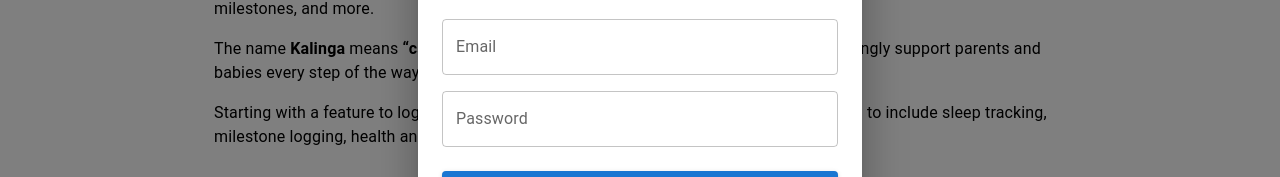
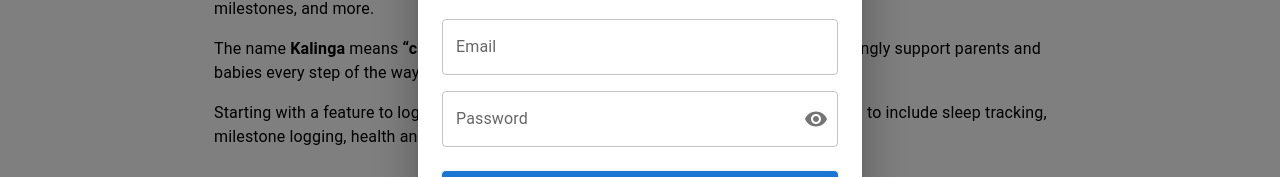
Before and after one commit to jmcaluyafuentes/kalinga-baby, a React (Vite) app in the folder frontend/: page /about in a window 1280 px wide. Both pictures are taken after a click on the button "Login". Shown: the part 303-480 px from the top of the page. Built offline with nearby package versions, Linux system fonts and the light colour scheme; no server answers; a web font is replaced by a local one.

Commit message:
feat(frontend/login): add icon to show or hide password in form field

```diff
--- a/frontend/src/components/LoginForm.tsx
+++ b/frontend/src/components/LoginForm.tsx
@@ -1,8 +1,9 @@
 import { useState } from 'react';
-import { TextField, Button, Box, Alert } from '@mui/material';
+import { useNavigate } from 'react-router-dom';
+import { TextField, Button, Box, Alert, InputAdornment, IconButton } from '@mui/material';
+import { Visibility, VisibilityOff } from "@mui/icons-material";
+import { loginSchema } from '../utils/validation';
 import axios from 'axios';
-import { useNavigate } from 'react-router-dom';
-import { loginSchema } from '../utils/validation';
 
 const apiUrl = import.meta.env.VITE_API_URL;
 
@@ -12,6 +13,7 @@
   const [form, setForm] = useState({ email: '', password: '' });
   const [error, setError] = useState('');
   const [fieldErrors, setFieldErrors] = useState<{ email?: string; password?: string }>({});
+  const [showPassword, setShowPassword] = useState(false);
   const navigate = useNavigate();
 
   const handleChange = (e: React.ChangeEvent<HTMLInputElement>) => {
@@ -69,13 +71,26 @@
       <TextField
         fullWidth
         label="Password"
-        type="password"
+        type={showPassword ? "text" : "password"}
         name="password"
         value={form.password}
         onChange={handleChange}
         error={!!fieldErrors.password}
         helperText={fieldErrors.password}
         sx={{ mt: 2 }}
+        InputProps={{
+          endAdornment: (
+            <InputAdornment position="end">
+              <IconButton
+                aria-label={showPassword ? "Hide password" : "Show password"}
+                onClick={() => setShowPassword((show) => !show)}
+                edge="end"
+              >
+                {showPassword ? <VisibilityOff /> : <Visibility />}
+              </IconButton>
+            </InputAdornment>
+          ),
+        }}
       />
 
       <Button type="submit" variant="contained" fullWidth sx={{ mt: 3 }}>
```
